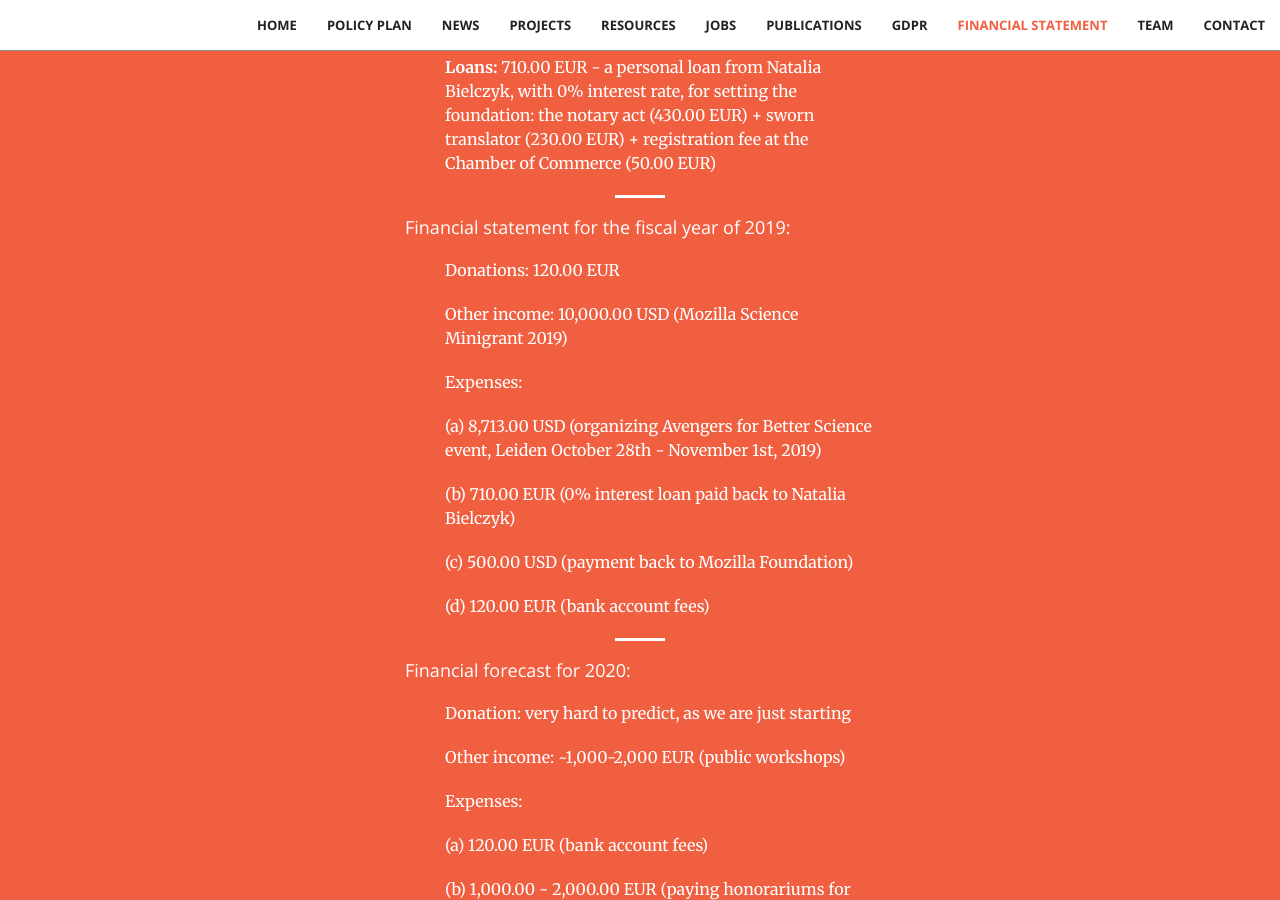
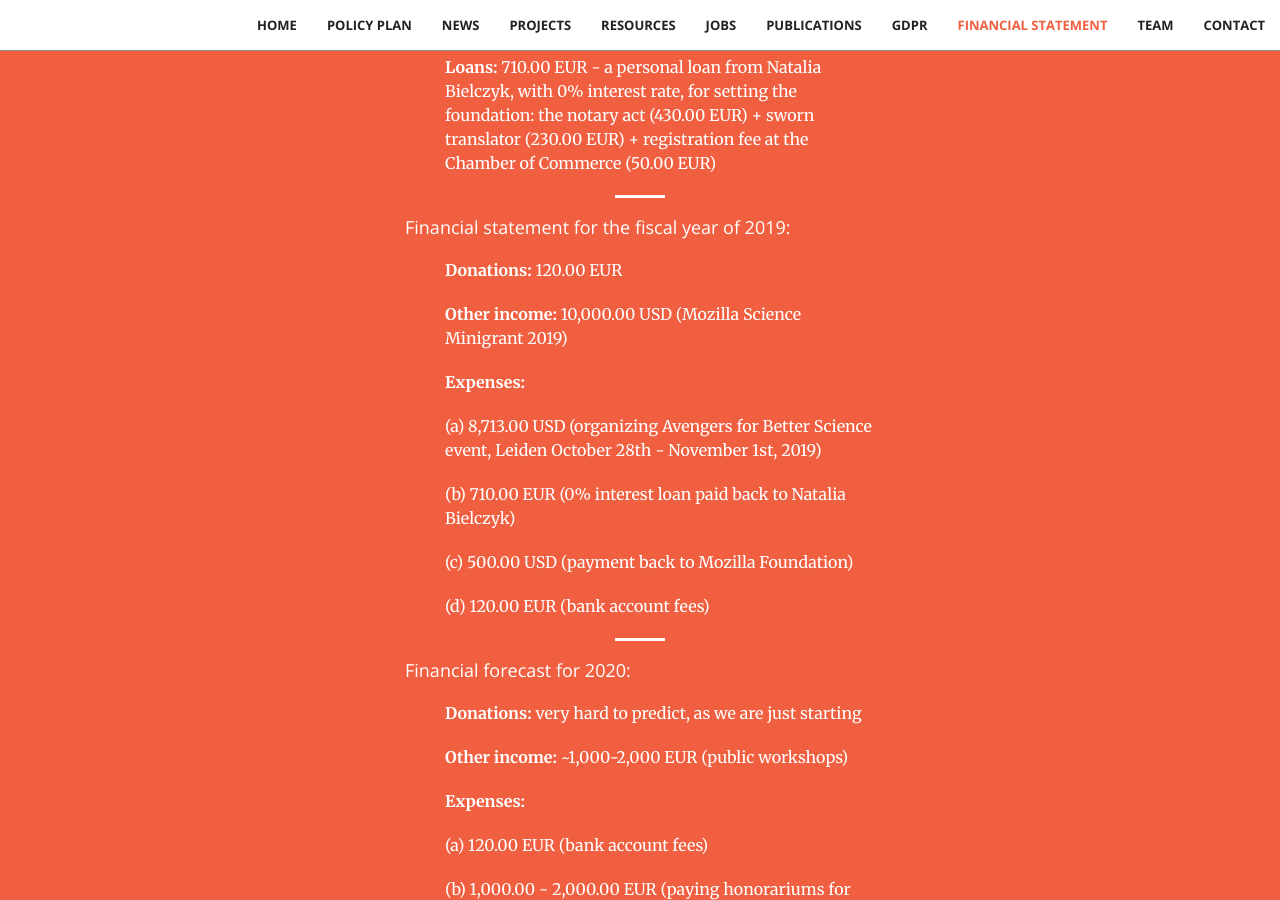
Before and after one commit to stichting-solaris/stichting-solaris.github.io, a Jekyll site: the page built from index.html, in a window 1280 px wide and 900 px high, scrolled down 22567 px. Built offline with Jekyll 4.4.1, drawn with Linux system fonts in a browser that asks for light colours.

Commit message:
Update financial.html

```diff
--- a/_includes/financial.html
+++ b/_includes/financial.html
@@ -26,9 +26,9 @@
                     <p></p>
 
                     <p><h4>Financial statement for the fiscal year of 2019:</h4></p>
-                    <p class="tab">Donations: 120.00 EUR</p>
-                    <p class="tab">Other income: 10,000.00 USD (Mozilla Science Minigrant 2019)</p>
-                    <p class="tab">Expenses:</p>
+                    <p class="tab"><b>Donations:</b> 120.00 EUR</p>
+                    <p class="tab"><b>Other income:</b> 10,000.00 USD (Mozilla Science Minigrant 2019)</p>
+                    <p class="tab"><b>Expenses:</b></p>
                     <p class="tab" class="tab">(a) 8,713.00 USD (organizing Avengers for Better Science event, Leiden October 28th - November 1st, 2019)</p>
                     <p class="tab" class="tab">(b) 710.00 EUR (0% interest loan paid back to Natalia Bielczyk)</p>
                     <p class="tab" class="tab">(c) 500.00 USD (payment back to Mozilla Foundation)</p>
@@ -39,9 +39,9 @@
                     <p></p>
 
                 <p><h4>Financial forecast for 2020:</h4></p>
-                    <p class="tab">Donation: very hard to predict, as we are just starting</p>
-                    <p class="tab">Other income: ~1,000-2,000 EUR (public workshops)</p>
-                    <p class="tab">Expenses: </p>
+                    <p class="tab"><b>Donations:</b> very hard to predict, as we are just starting</p>
+                    <p class="tab"><b>Other income:</b> ~1,000-2,000 EUR (public workshops)</p>
+                    <p class="tab"><b>Expenses:</b></p>
                     <p class="tab" class="tab">(a) 120.00 EUR (bank account fees)</p>
                     <p class="tab" class="tab">(b) 1,000.00 - 2,000.00 EUR (paying honorariums for public workshops)</p>
                 </p>
```
